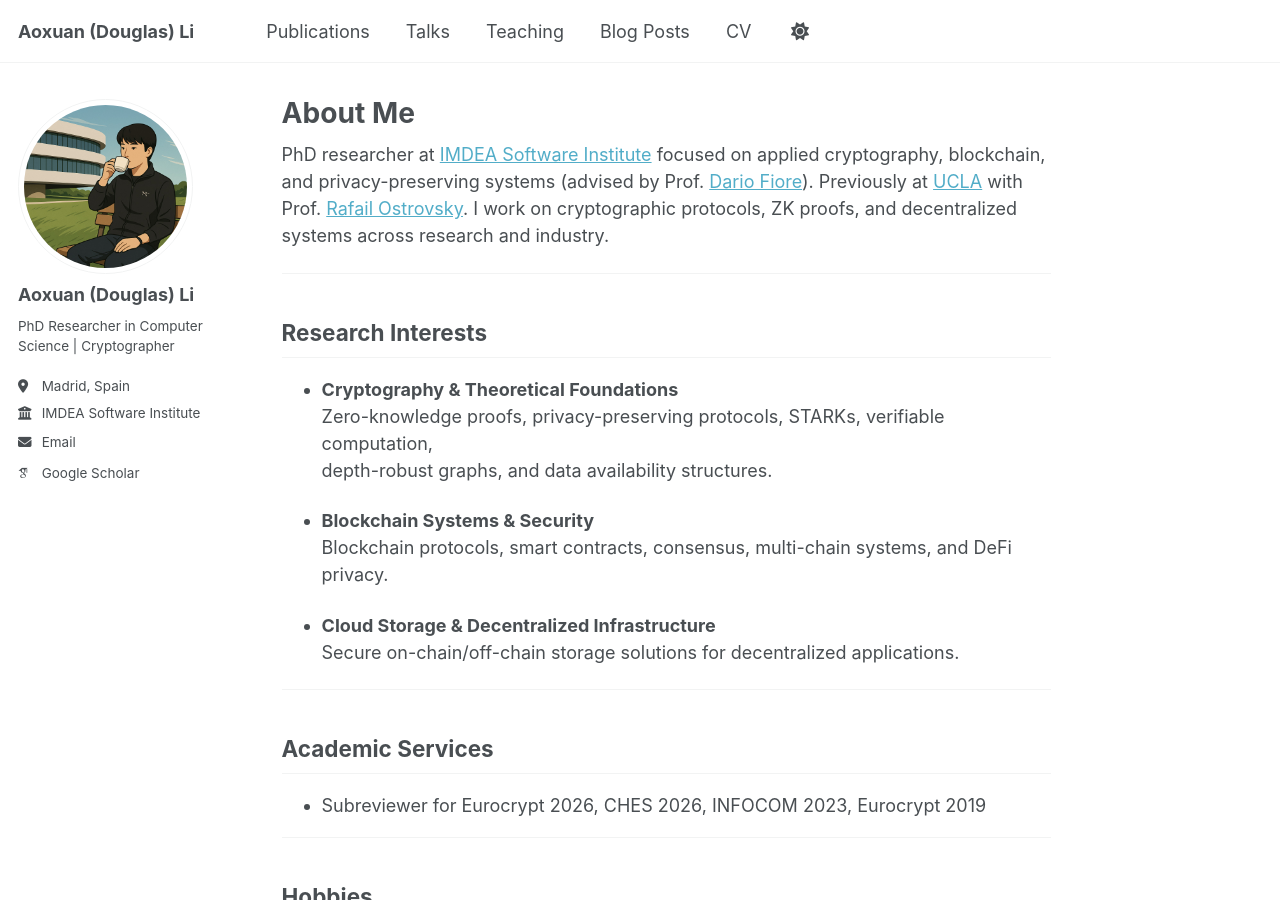
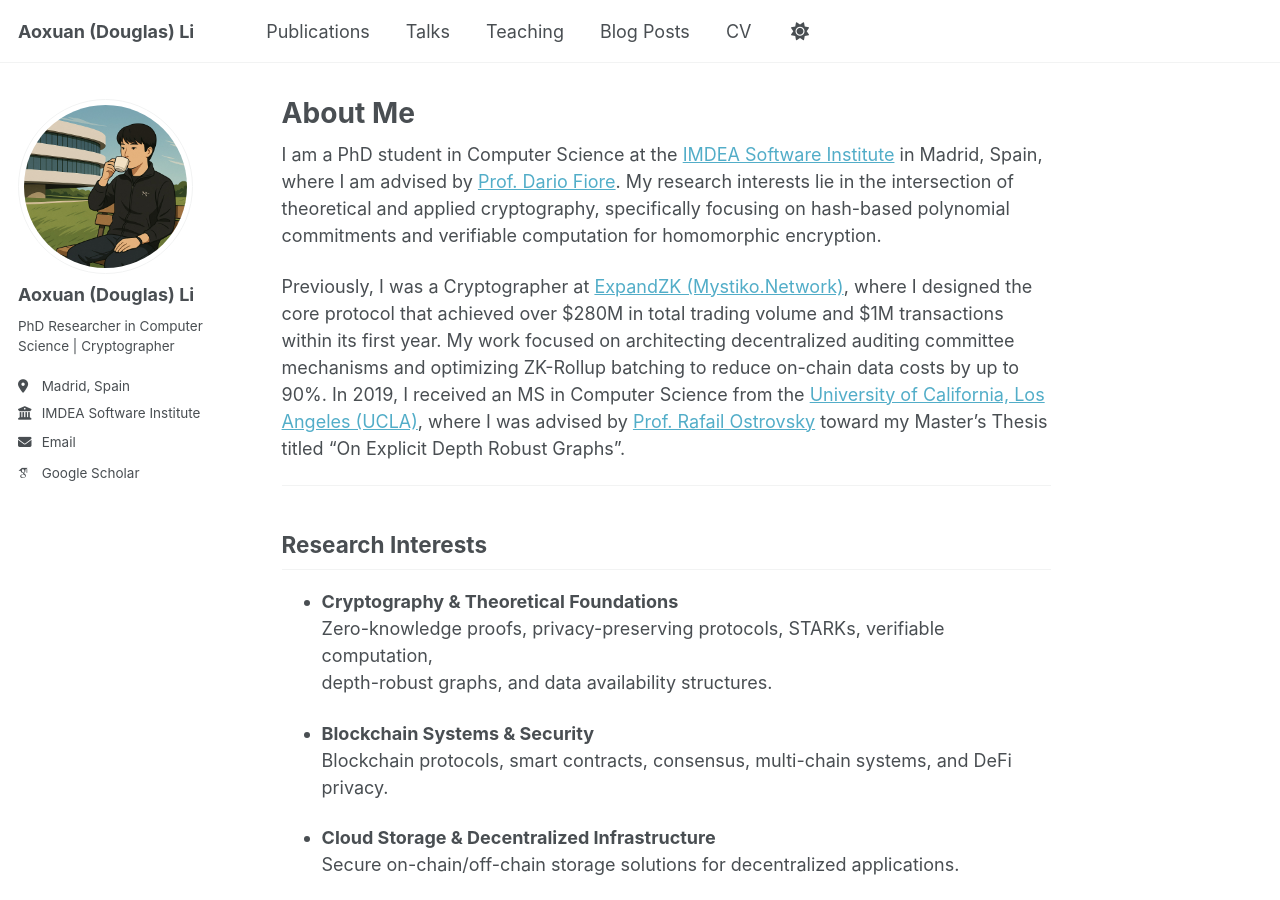
Before and after one commit to Douglasli/douglasli.github.io, a Jekyll site: the page built from _pages/about.md, in a window 1280 px wide and 900 px high. Built offline with Jekyll 4.4.1, drawn with Linux system fonts in a browser that asks for light colours; some web fonts are replaced.

Commit message:
update cv

```diff
--- a/_pages/about.md
+++ b/_pages/about.md
@@ -7,7 +7,9 @@ redirect_from:
   - /about.html
 ---
 
-PhD researcher at [IMDEA Software Institute](https://software.imdea.org) focused on applied cryptography, blockchain, and privacy-preserving systems (advised by Prof. [Dario Fiore](https://www.dariofiore.it/)). Previously at [UCLA](https://cs.ucla.edu) with Prof. [Rafail Ostrovsky](https://web.cs.ucla.edu/~rafail/). I work on cryptographic protocols, ZK proofs, and decentralized systems across research and industry.
+I am a PhD student in Computer Science at the [IMDEA Software Institute](https://software.imdea.org/) in Madrid, Spain, where I am advised by [Prof. Dario Fiore](https://www.dariofiore.it/). My research interests lie in the intersection of theoretical and applied cryptography, specifically focusing on hash-based polynomial commitments and verifiable computation for  homomorphic encryption.
+
+Previously, I was a Cryptographer at [ExpandZK (Mystiko.Network)](https://expandzk.com/), where I designed the core protocol that achieved over $280M in total trading volume and $1M transactions within its first year. My work focused on architecting decentralized auditing committee mechanisms and optimizing ZK-Rollup batching to reduce on-chain data costs by up to 90%. In 2019, I received an MS in Computer Science from the [University of California, Los Angeles (UCLA)](https://www.ucla.edu/), where I was advised by [Prof. Rafail Ostrovsky](https://web.cs.ucla.edu/~rafail/) toward my Master's Thesis titled "On Explicit Depth Robust Graphs".
 
 ---
 
```
Also changed, not shown: 1 other file.
